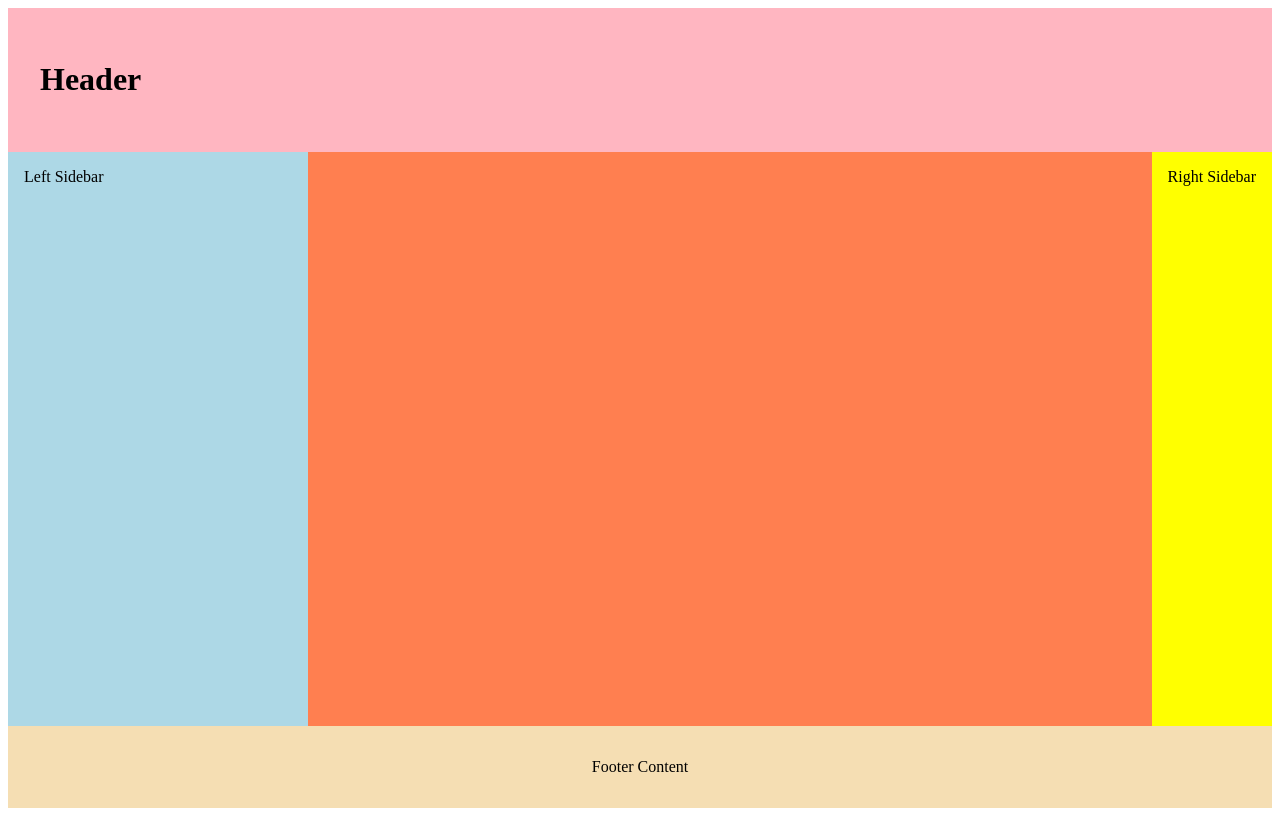
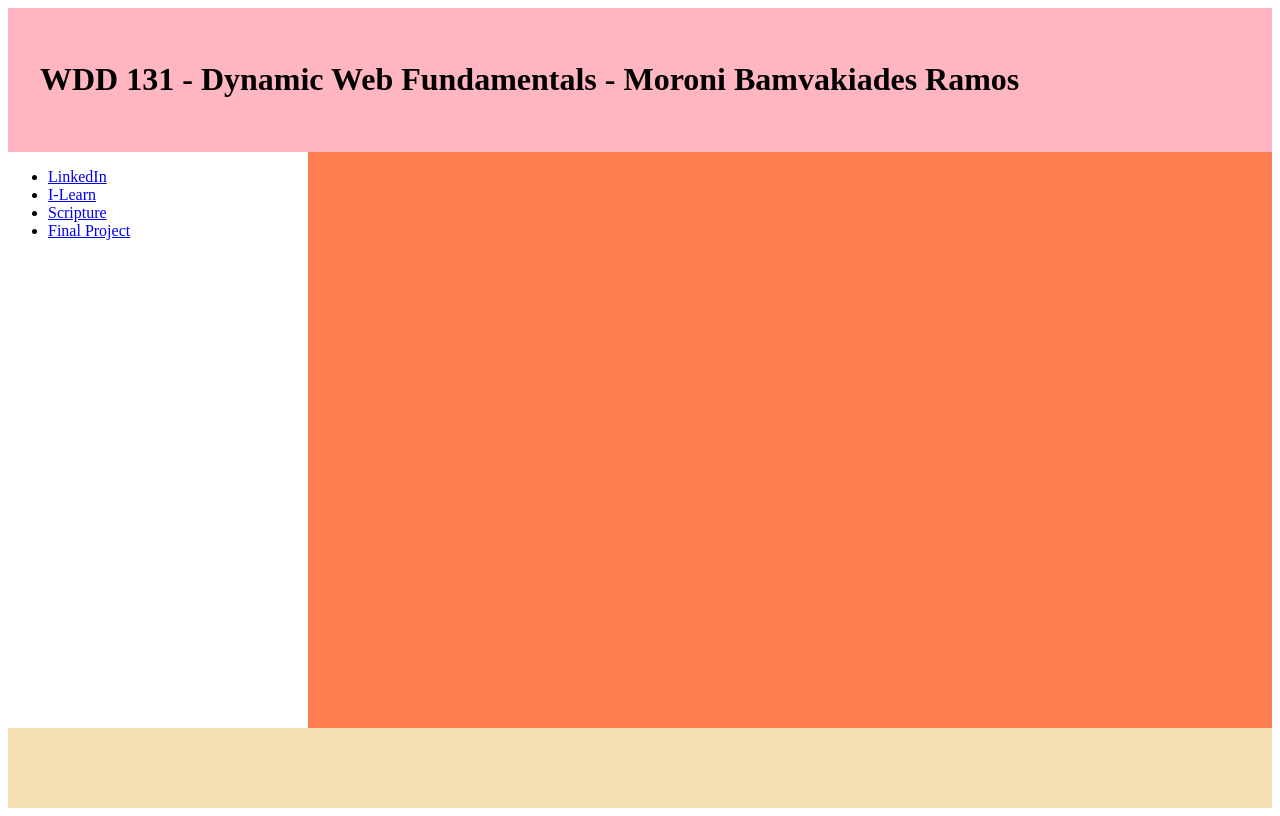
Before and after one commit to moronibr/wdd131, a plain HTML site: page index.html in a window 1280 px wide. Drawn offline with Linux system fonts and the light colour scheme.

Commit message:
Update index.html

```diff
--- a/index.html
+++ b/index.html
@@ -5,17 +5,43 @@
         <meta charset="UTF-8">
         <meta name="viewport" content="width=device-width, initial-scale=1.0">
         <link rel="stylesheet" href="styles/base.css">
-    <title>Week 01</title>
+        <link rel="preconnect" href="https://fonts.googleapis.com">
+        <link rel="preconnect" href="https://fonts.gstatic.com" crossorigin>
+        <link href="https://fonts.googleapis.com/css2?family=Roboto:ital,wght@0,100;0,300;0,400;0,500;0,700;0,900;1,100;1,300;1,400;1,500;1,700;1,900&display=swap" rel="stylesheet">
+        <title> WDD 131 - Dynamic Web Fundamentals - Moroni Bamvakiades Ramos </title>
+
     </head>
 
     <body>
+
     <header>
-        <h1 contenteditable>Header</h1>
+
+        <h1> WDD 131 - Dynamic Web Fundamentals - Moroni Bamvakiades Ramos </h1>
+
     </header>
-    <div class="left-sidebar" contenteditable>Left Sidebar</div>
-    <main contenteditable></main>
-    <div class="right-sidebar" contenteditable>Right Sidebar</div>
-    <footer contenteditable>Footer Content</footer>
+
+    <nav>
+        <ul>
+            <li><a href="https://www.linkedin.com/in/moroni-bamvakiades-ramos/">LinkedIn</a></li>
+            <li><a href=" https://byui.instructure.com/.">I-Learn</a></li>
+            <li><a href="https://www.churchofjesuschrist.org/study/scriptures/bofm/2-ne/2?lang=eng">Scripture</a></li>
+            <li><a href="#">Final Project</a></li>
+        </ul>
+
+    </nav>
+
+    <main>
+
+    </main>
+
+    <footer>
+        <p id="full"></p>
+        <p id="world-full"></p>
+
+    </footer>
+
+    <script src="scripts/getdates.js"></script>
+
     </body>
 
     </html>
```
Lines whose indentation alone changed are shown as unchanged.
